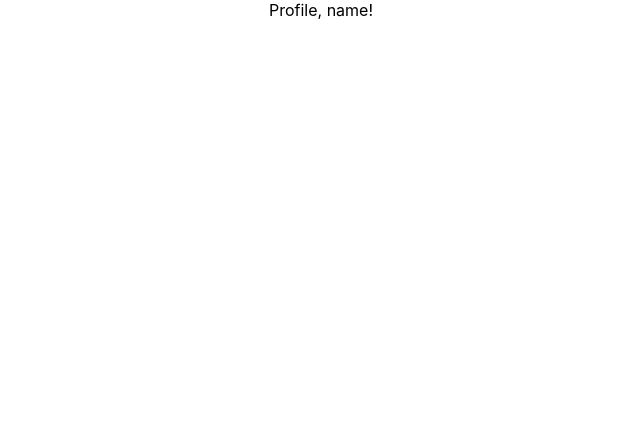
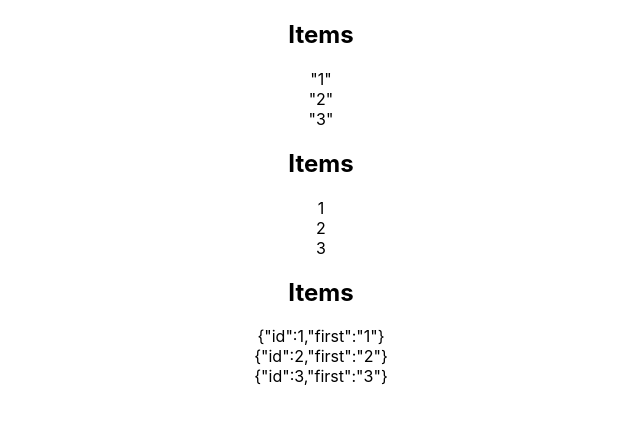
Before and after one commit to dkmqflx/react-with-typescript-codevolution, a React (Create React App) app: page / in a window 1280 px wide. Shown: the top 424 px of the page, without its empty margins (319-959 px from the left). Built offline with nearby package versions, Linux system fonts and the light colour scheme.

Commit message:
19 - GenericProps

```diff
--- a/src/App.tsx
+++ b/src/App.tsx
@@ -1,11 +1,19 @@
 import './App.css';
-import { Private } from './components/auth/Private';
-import { Profile } from './components/auth/Profile';
+import List from './components/generics/List';
 
 function App() {
   return (
     <div className="App">
-      <Private isLoggedIn={true} component={Profile}></Private>
+      <List items={['1', '2', '3']} onClick={(item) => console.log(item)}></List>
+      <List items={[1, 2, 3]} onClick={(item) => console.log(item)}></List>
+      <List
+        items={[
+          { id: 1, first: '1' },
+          { id: 2, first: '2' },
+          { id: 3, first: '3' },
+        ]}
+        onClick={(item) => console.log(item)}
+      ></List>
     </div>
   );
 }
--- /dev/null
+++ b/src/components/generics/List.tsx
@@ -0,0 +1,23 @@
+type ListProps<T> = {
+  items: T[];
+  onClick: (value: T) => void;
+};
+
+// restriction on Generic
+const List = <T extends { id: number } | number | string>({ items, onClick }: ListProps<T>) => {
+  console.log('itmes', items);
+  return (
+    <div>
+      <h2>Items</h2>
+      {items.map((item, index) => {
+        return (
+          <div key={index} onClick={() => onClick(item)}>
+            {JSON.stringify(item)}
+          </div>
+        );
+      })}
+    </div>
+  );
+};
+
+export default List;
```
